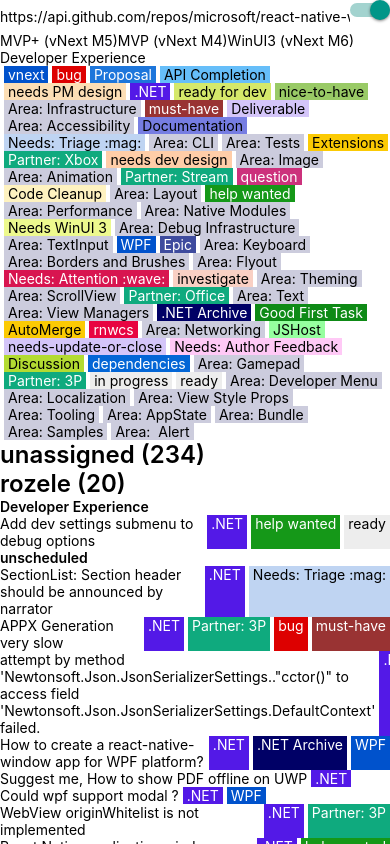
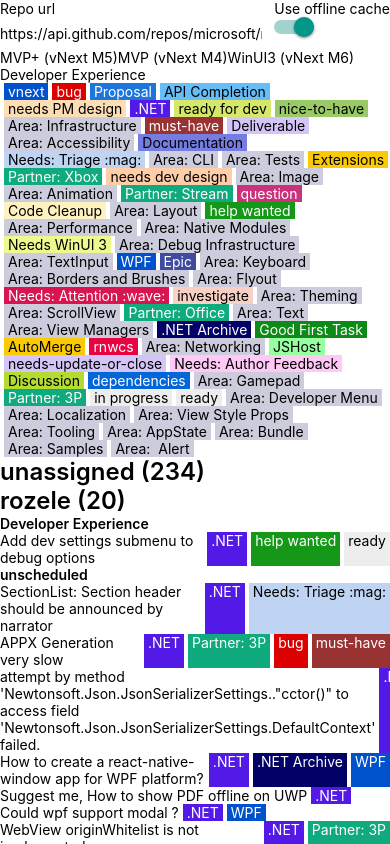
Before and after one commit to marlenecota/react-native-github-dashboard, a React Native app in the folder src/: screen / in a window 390 px wide. Shown: the top 844 px of the page. Built offline with nearby package versions, Linux system fonts and the light colour scheme; what react-native would draw is missing.

Commit message:
Label query textbox and switch

```diff
--- a/src/RepoUrl.js
+++ b/src/RepoUrl.js
@@ -1,12 +1,8 @@
-/**
- * @format
- * @flow
- */
-
-import React, {Component, useState} from 'react';
+import React, {useState} from 'react';
 import {
   View,
   Switch,
+  Text,
   TextInput,
 } from 'react-native';
 
@@ -14,14 +10,20 @@
   let [url, setUrl] = useState(props.url);
   return (
     <View style={{flexDirection: 'row'}}>
+      <View style={{flexGrow: 1, marginRight: 12}}>
+        <Text>Repo url</Text>
         <TextInput
-        style={{height: 32, flexGrow: 1}}
+          style={{height: 32}}
           value={url}
           onChangeText={value => setUrl(value)}
           onSubmitEditing={event => props.onUrlChanged(event.nativeEvent.text)}/>
+      </View>
+      <View>
+        <Text>Use offline cache</Text>
         <Switch
           value={props.useCache}
           onValueChange={value => props.onUseCacheChanged(value)}/>
+      </View>
     </View>
   );
 }
```
Lines whose indentation alone changed are shown as unchanged.
